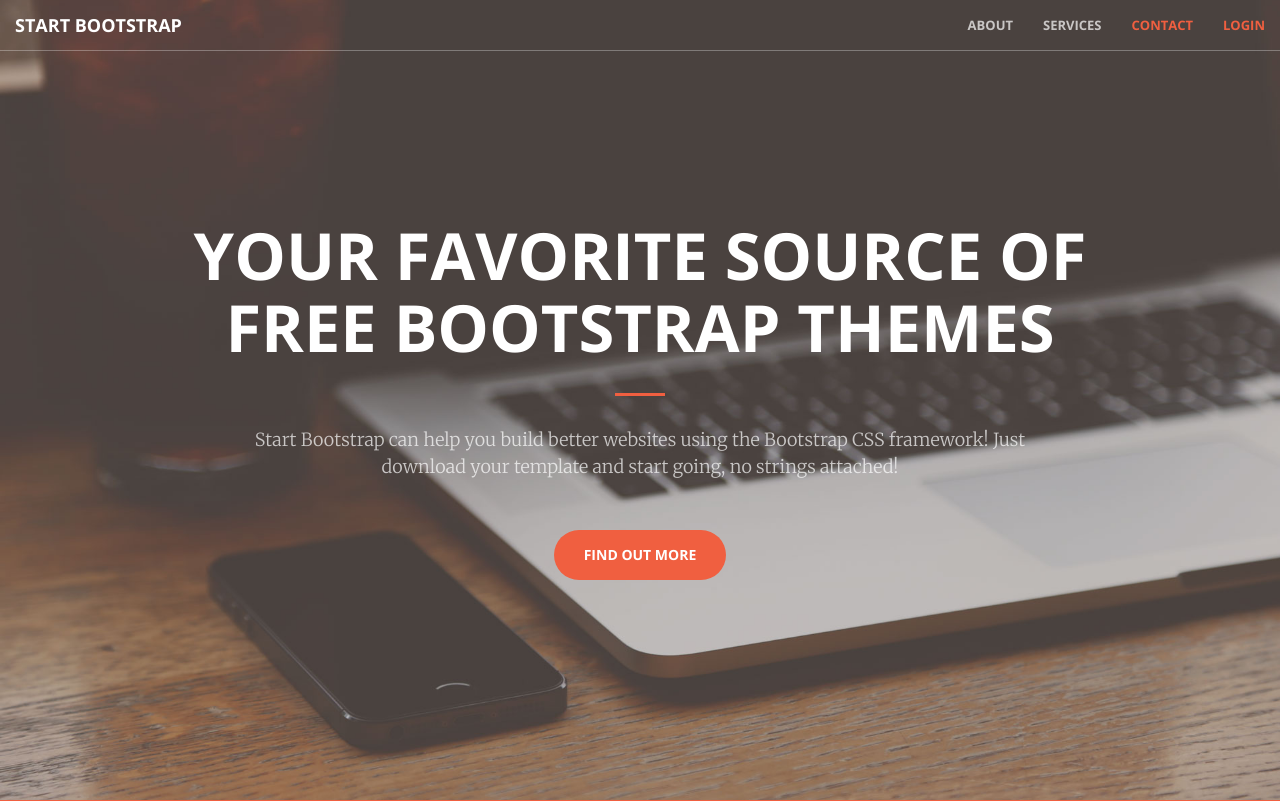
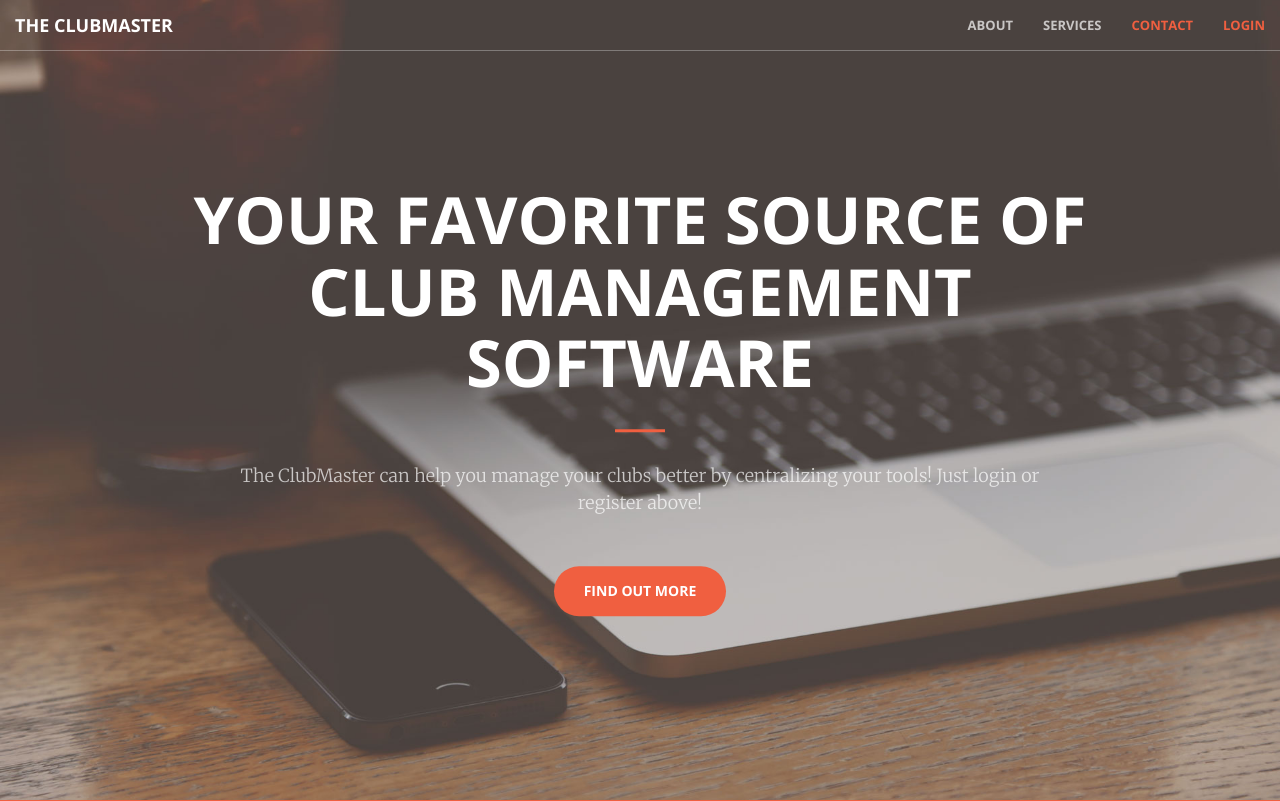
Before and after one commit to abhmul/The_clubmaster, a Django app: template clubmaster/homepage/templates/homepage/index.html in a window 1280 px wide. Shown: the top 801 px of the page. Run offline with Django 3.2, Linux system fonts and the light colour scheme; the template is opened without the code that fills it, so the values that code supplies are empty; some libraries are stand-ins or nearby versions.

Commit message:
info updates

```diff
--- a/clubmaster/homepage/templates/homepage/index.html
+++ b/clubmaster/homepage/templates/homepage/index.html
@@ -46,7 +46,7 @@
                     <span class="icon-bar"></span>
                     <span class="icon-bar"></span>
                 </button>
-                <a class="navbar-brand page-scroll" href="#page-top">Start Bootstrap</a>
+                <a class="navbar-brand page-scroll" href="#page-top">The ClubMaster</a>
             </div>
 
             <!-- Collect the nav links, forms, and other content for toggling -->
@@ -74,9 +74,9 @@
     <header>
         <div class="header-content">
             <div class="header-content-inner">
-                <h1>Your Favorite Source of Free Bootstrap Themes</h1>
+                <h1>Your Favorite Source of Club Management Software</h1>
                 <hr>
-                <p>Start Bootstrap can help you build better websites using the Bootstrap CSS framework! Just download your template and start going, no strings attached!</p>
+                <p>The ClubMaster can help you manage your clubs better by centralizing your tools! Just login or register above!</p>
                 <a href="#about" class="btn btn-primary btn-xl page-scroll">Find Out More</a>
             </div>
         </div>
```
